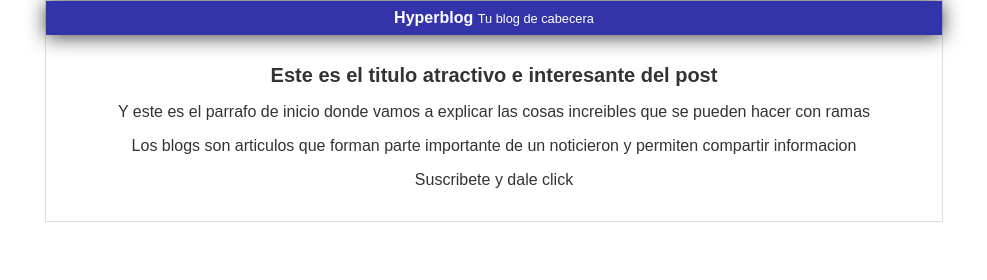
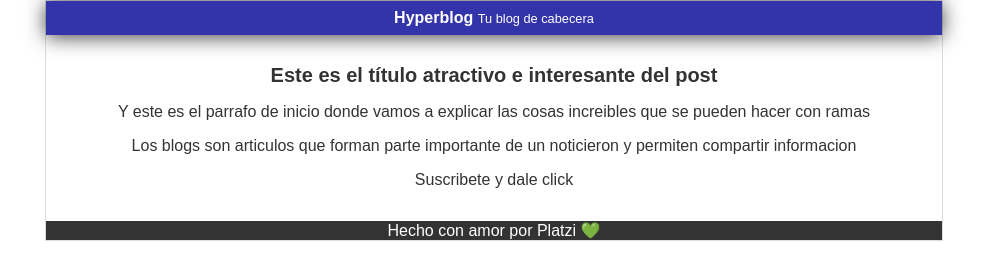
Before and after one commit to rosamoraweb/hyperblog, a plain HTML site: page blogpost.html in a window 1280 px wide. Shown: the whole page, without its empty margins (146-1133 px from the left). Drawn offline with Linux system fonts and the light colour scheme.

Commit message:
Edicion del footer

```diff
--- a/blogpost.html
+++ b/blogpost.html
@@ -13,11 +13,14 @@
       <span id="tagline">Tu blog de cabecera</span>
     </div>
     <div id="post">
-      <h1>Este es el titulo atractivo e interesante del post</h1>
+      <h1>Este es el título atractivo e interesante del post</h1>
       <p>Y este es el parrafo de inicio donde vamos a explicar las cosas increibles que se pueden hacer con ramas</p>
   <p>Los blogs son articulos que forman parte importante de un noticieron y permiten compartir informacion</p>
   <p>Suscribete y dale click</p>
     </div>
+    <div id="footer">
+      Hecho con amor por Platzi 💚</div>
+    </div>
   </div>
 </body>
 </html>
--- a/css/style.css
+++ b/css/style.css
@@ -39,3 +39,9 @@ padding:0;
 #post {
   padding: 1em;
 }
+
+#footer{
+  background: #333;
+  text-align:center;
+  color:#fff;
+}
```
